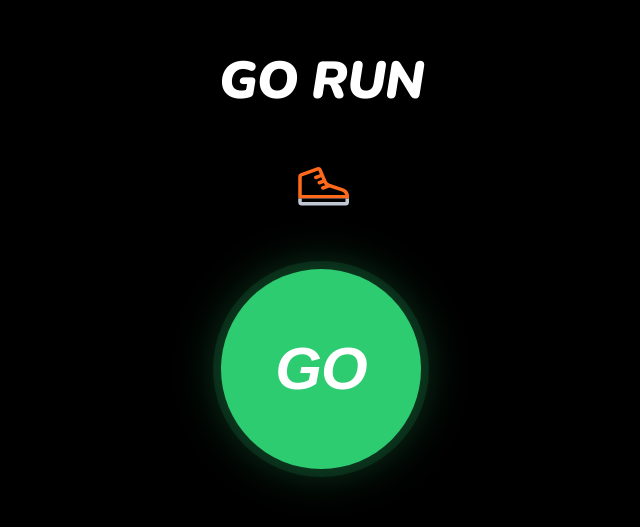
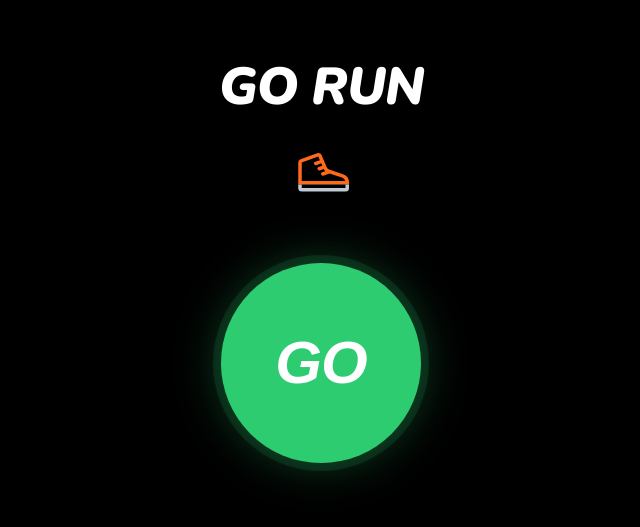
Before and after one commit to krisravishankar/go-run, a React (Vite) app: page / in a window 1280 px wide. Shown: the part 143-670 px from the top of the page, without its empty margins (319-959 px from the left). Built offline with nearby package versions, Linux system fonts and the light colour scheme.

Commit message:
Tighten margin between title and shoe icon
https://claude.ai/code/session_01AYZLZ3iKRhCNtv1UY6cVJ4

```diff
--- a/src/App.css
+++ b/src/App.css
@@ -32,7 +32,7 @@
 .shoe-icon {
   font-size: 52px;
   line-height: 1;
-  margin: -8px 0;
+  margin: -28px 0 0;
 }
 
 .complete-title {
```
